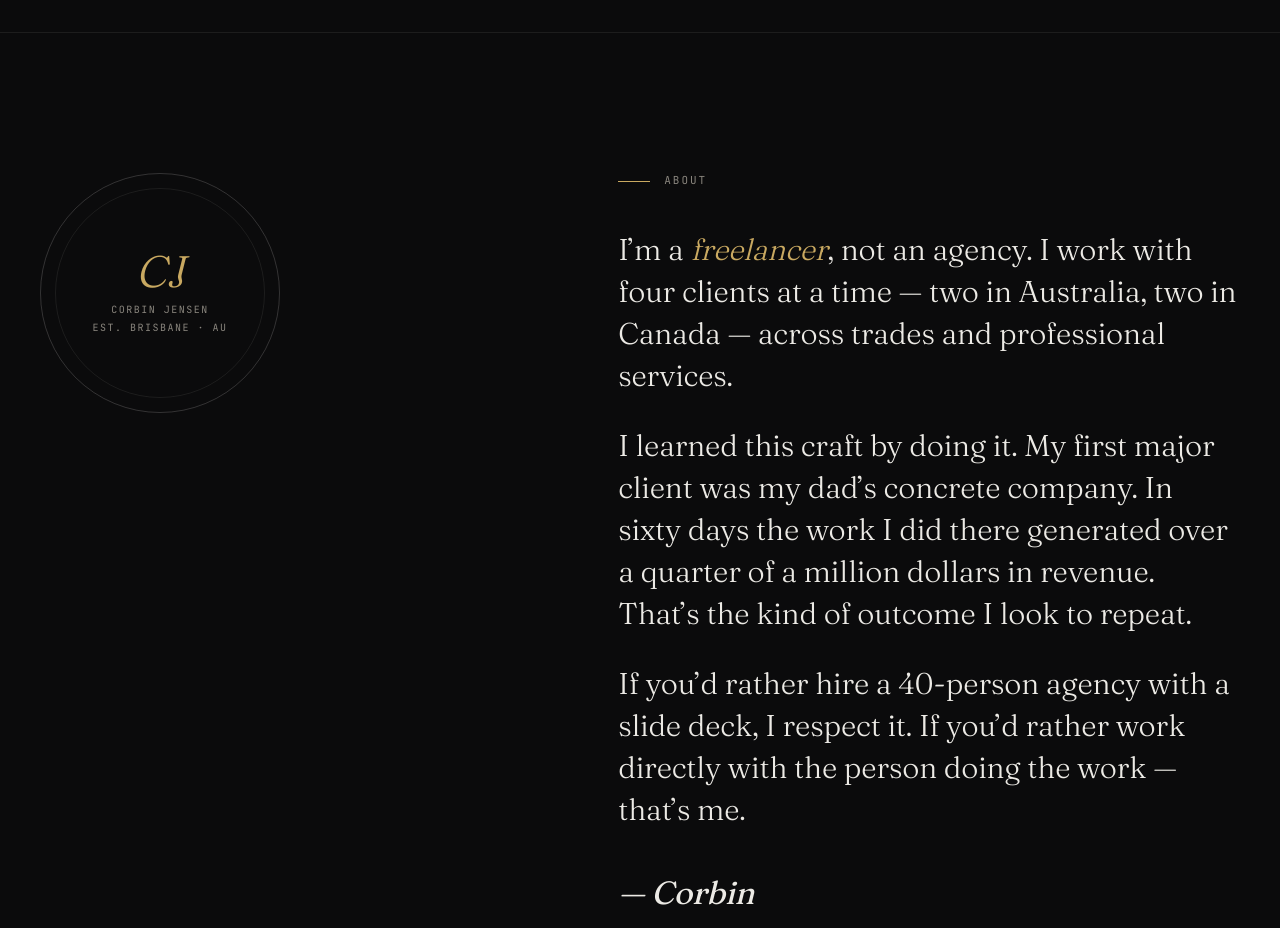
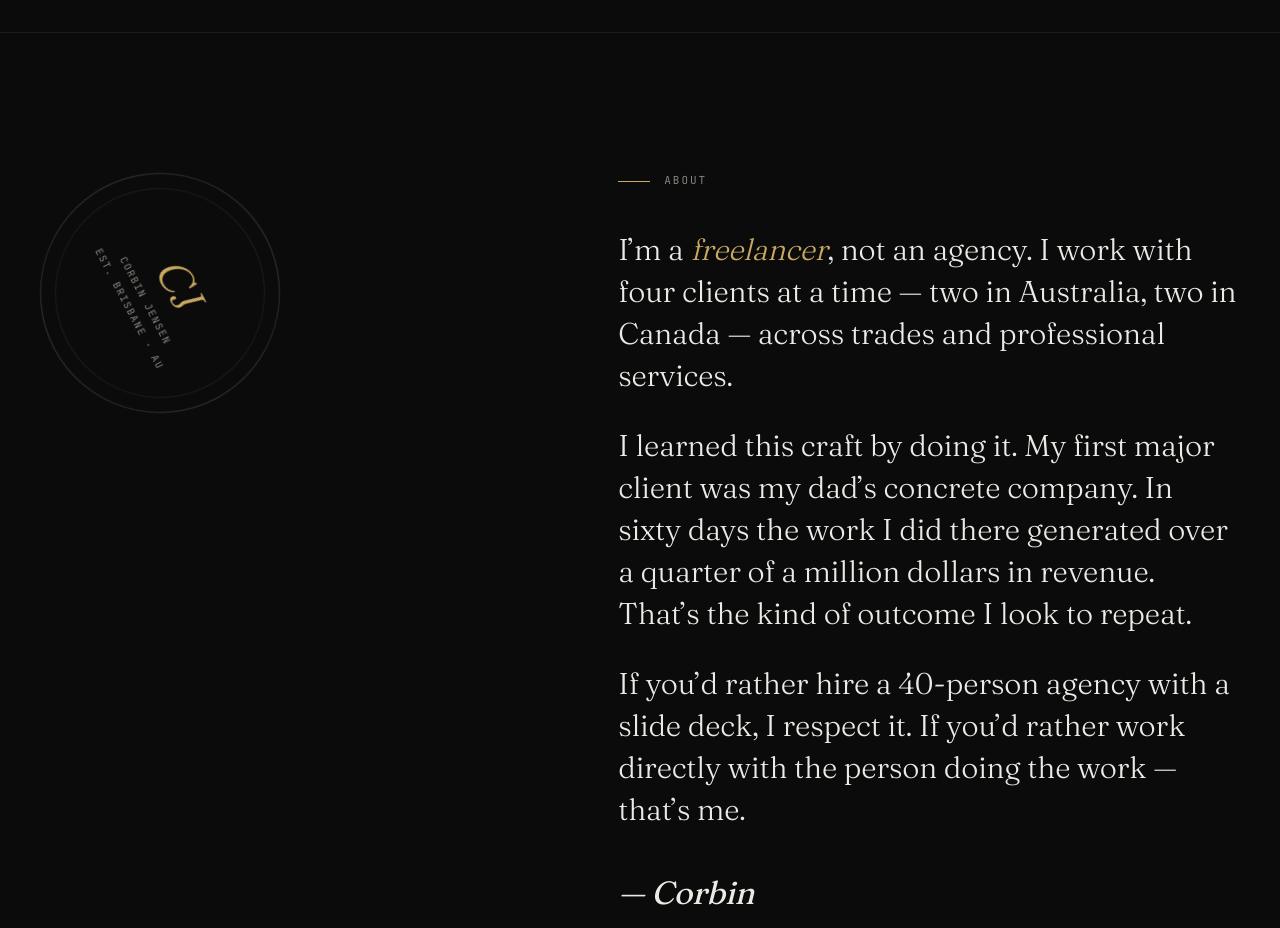
Before and after one commit to ScaleCRMCO/scaleseo, a Next.js app: page / in a window 1280 px wide. Shown: the part 5460-6388 px from the top of the page. Built offline with nearby package versions, Linux system fonts and the light colour scheme.

Commit message:
Update About.module.css

```diff
--- a/src/app/sections/home/About.module.css
+++ b/src/app/sections/home/About.module.css
@@ -1,3 +1,7 @@
+@keyframes rotate {
+  to { transform: rotate(360deg); }
+}
+
 .section {
   border-bottom: 1px solid var(--line);
 }
```
